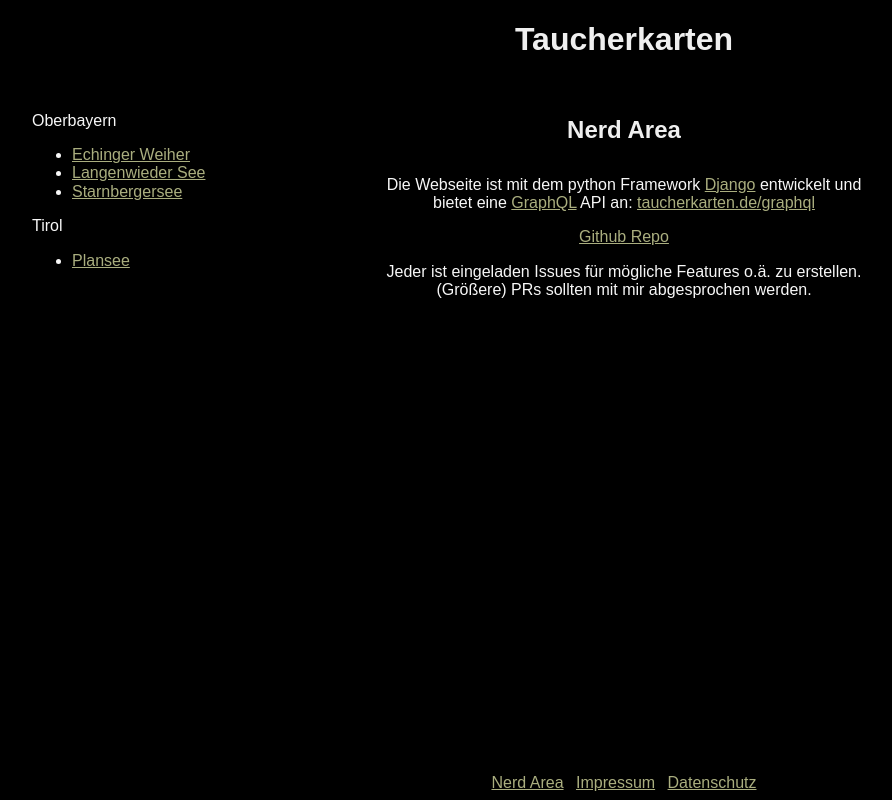
After one commit to MerzDaniel/taucherkarten, a Django app: page /nerd-area in a window 1280 px wide. The commit adds this page. Shown: the whole page, without its empty margins (16-908 px from the left). Run offline with Django 3.2, Linux system fonts and the light colour scheme; data comes from the database, SQL or seed files in the repository; some libraries are stand-ins or nearby versions.

Commit message:
Add nerd-area

```diff
--- a/lakes/static/lakes/main.css
+++ b/lakes/static/lakes/main.css
@@ -25,6 +25,9 @@ article {
 footer {
  margin-top: auto;
  padding: 0.5em;
+}
+footer > a {
+  padding: 0 0.25em;
 }
 
 a {
--- a/lakes/templates/lakes/base.html
+++ b/lakes/templates/lakes/base.html
@@ -39,6 +39,7 @@
     </div>
   </article>
   <footer>
+    <a href="/nerd-area">Nerd Area</a>
     <a href="/impressum">Impressum</a>
     <a href="/datenschutz">Datenschutz</a>
   </footer>
--- /dev/null
+++ b/lakes/templates/lakes/nerd-area.html
@@ -0,0 +1,22 @@
+{% extends "lakes/base.html" %}
+
+{% block title %}
+Nerd Area
+{% endblock %}
+
+{% block content %}
+<p>
+Die Webseite ist mit dem python Framework
+<a href="https://www.djangoproject.com/">Django</a>
+entwickelt und bietet eine <a href="https://graphql.org/">GraphQL</a> API an:
+<a href="taucherkarten.de/graphql">taucherkarten.de/graphql</a>
+</p>
+
+<a href="https://github.com/MerzDaniel/taucherkarten">Github Repo</a>
+
+<p>
+    Jeder ist eingeladen Issues für mögliche Features o.ä. zu erstellen.
+    (Größere) PRs sollten mit mir abgesprochen werden.
+</p>
+
+{% endblock %}
--- a/lakes/urls.py
+++ b/lakes/urls.py
@@ -3,6 +3,7 @@ from . import views
 
 urlpatterns = [
     path('', views.index, name='index'),
+    path('nerd-area', views.nerdArea, name='nerd-area'),
     path('impressum', views.impressum, name='impressum'),
     path('datenschutz', views.dataProtection, name='data-protection'),
     path('see/<slug:lakeSlug>', views.lake, name='lakeBySlug'),
--- a/lakes/views.py
+++ b/lakes/views.py
@@ -43,3 +43,10 @@ def dataProtection(request):
         'lakesByDistrict': lakesByDistrict,
     }
     return render(request, 'lakes/data-protection.html', context)
+
+def nerdArea(request):
+    lakesByDistrict = queries.getLakesByDistrict()
+    context = {
+        'lakesByDistrict': lakesByDistrict,
+    }
+    return render(request, 'lakes/nerd-area.html', context)
```
Also changed, not shown: 1 other file.
